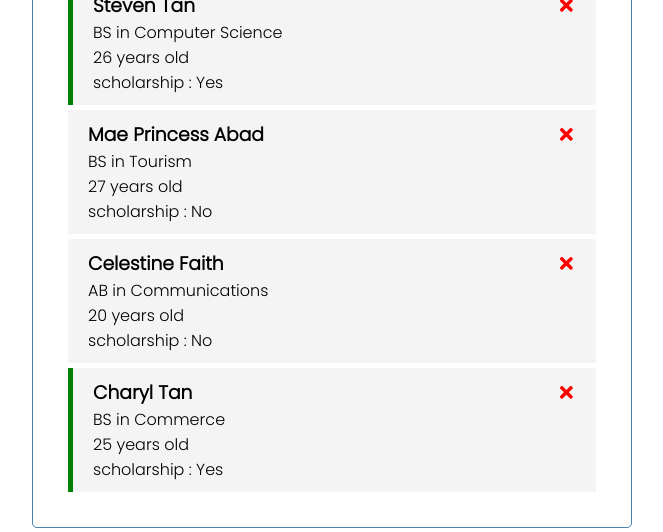
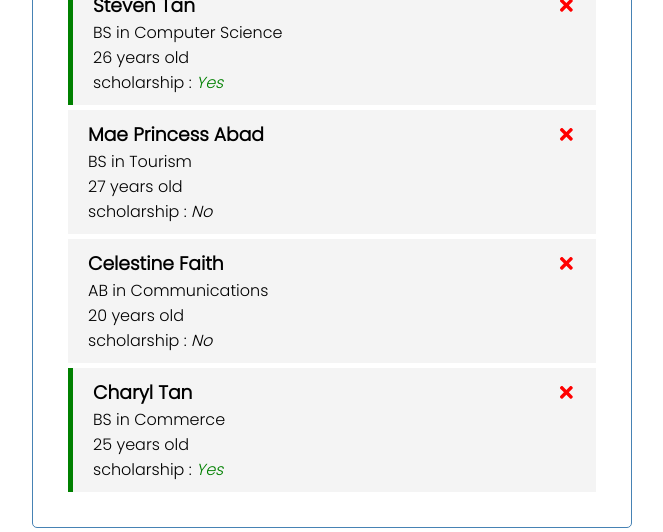
Before and after one commit to HeySteven0508/firstReactApp, a React (Create React App) app: page / in a window 1280 px wide. Shown: the part 148-680 px from the top of the page, without its empty margins (308-971 px from the left). Built offline with nearby package versions, Linux system fonts and the light colour scheme.

Commit message:
Fixed the styling of text of all scholars

```diff
--- a/src/components/Student.js
+++ b/src/components/Student.js
@@ -1,3 +1,4 @@
+import { red } from '@material-ui/core/colors'
 import {FaTimes} from 'react-icons/fa'
 
 const Student = ({student,onDeleteStudent}) => {
@@ -11,7 +12,7 @@ const Student = ({student,onDeleteStudent}) => {
               </h3>
              <p>{student.course}</p>
              <p>{student.age} years old</p>
-             <p>scholarship : {student.isScholar ? 'Yes' : 'No'}</p>
+             <p>scholarship : <em className={`${student.isScholar ? 'scholarship' : ''}`}>   {student.isScholar ? 'Yes' : 'No'} </em></p>
         </div>
     )
 }
--- a/src/index.css
+++ b/src/index.css
@@ -109,3 +109,7 @@ body{
     width: 100%;
     margin-bottom: 60px;
 }
+
+.scholarship {
+    color: green;
+}
```
Also changed, not shown: src/components/Students.js (line endings or trailing spaces).
